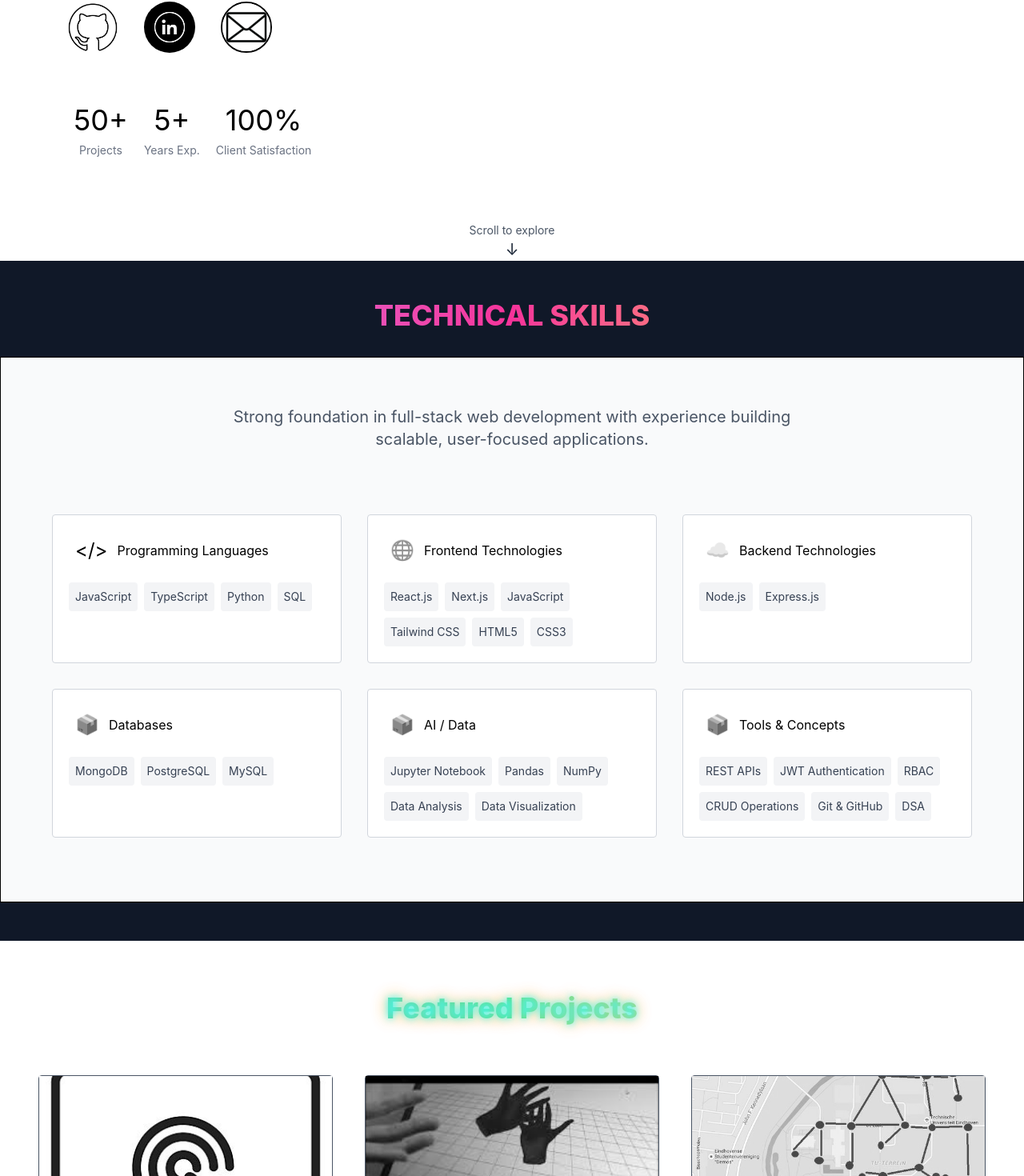
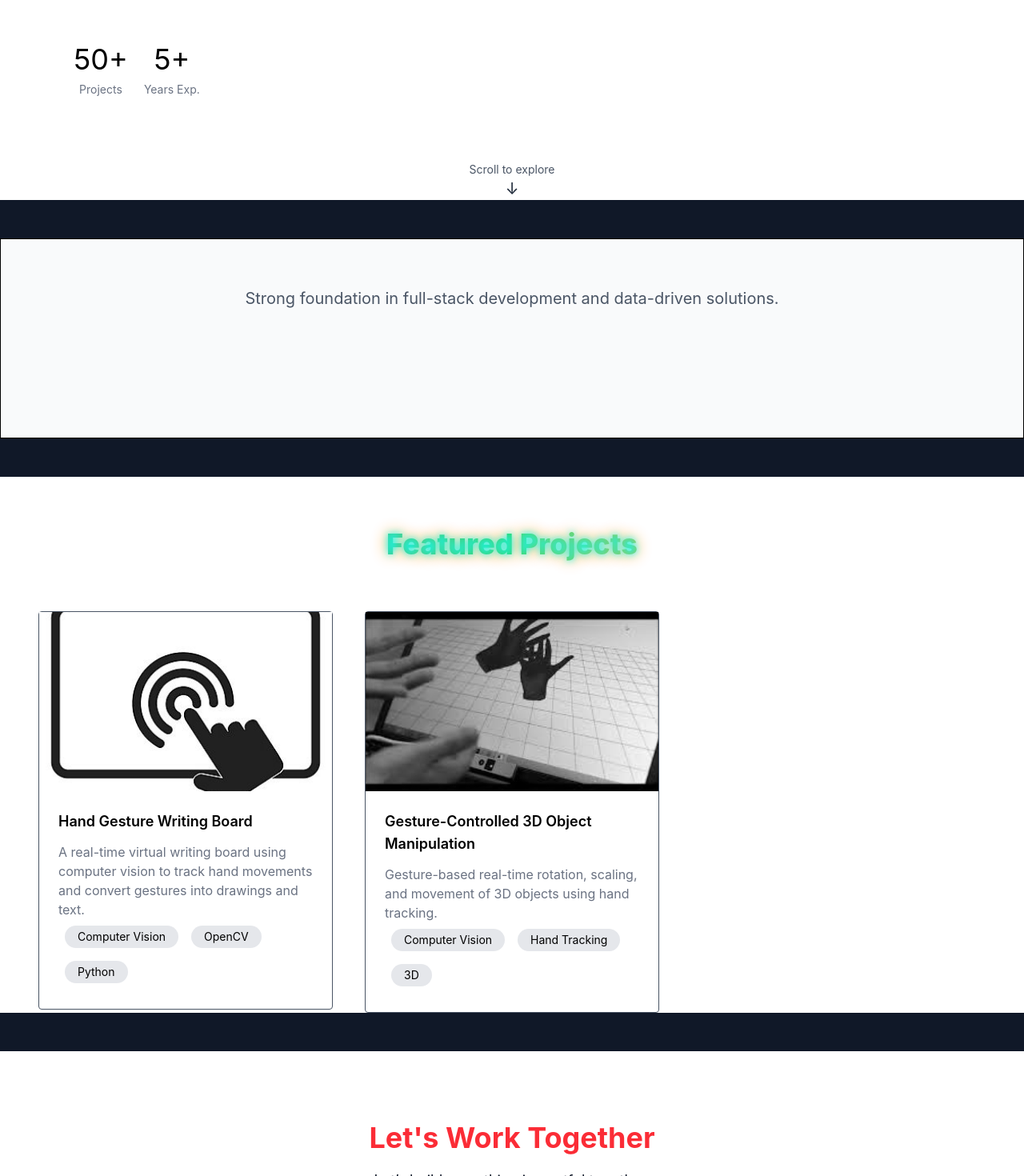
Before and after one commit to SurazKhati/Portfolio, a Next.js app: page / in a window 1280 px wide. Shown: the part 672-2142 px from the top of the page at 80% size. Built offline with nearby package versions, Linux system fonts and the light colour scheme.

Commit message:
rewriting

```diff
--- a/app/page.tsx
+++ b/app/page.tsx
@@ -1,10 +1,11 @@
 import { Navbar } from "../components/navbar";
 import { HeroSection } from "@/components/herosection";
+import { TechnicalSkills } from "@/components/technicalskills";
+import { SelfFeatured } from "@/components/selfFeatured";
+import { Selfcontacts } from "@/components/selfcontacts";
 import { Footer } from "@/components/footer";
-import { TechnicalSkills } from "@/components/technicalskills";
-import { Selfcontacts } from "@/components/selfcontacts";
-import { SelfFeatured, Project } from "@/components/selfFeatured";
 import { Scroll } from "@/components/scroll";
+import type { Project } from "@/components/selfFeatured";
 
 export default function Home() {
   const projects: Project[] = [
@@ -12,166 +13,74 @@ export default function Home() {
       id: 1,
       title: "Hand Gesture Writing Board",
       description:
-        "A real-time virtual writing board that uses computer vision to track hand movements and convert gestures into drawings and text, enabling touch-free interaction.",
+        "A real-time virtual writing board using computer vision to track hand movements and convert gestures into drawings and text.",
       image: "/board.jpg",
-      tags: ["Computer Vision", "OpenCV", "Python", "Hand Tracking", "Real-Time Processing"],
+      tags: ["Computer Vision", "OpenCV", "Python"],
     },
     {
       id: 2,
       title: "Gesture-Controlled 3D Object Manipulation",
       description:
-        "A computer vision–based system that maps hand gestures to real-time transformations of a 3D object, enabling gesture-based rotation, scaling, and movement without physical controllers.",
+        "Gesture-based real-time rotation, scaling, and movement of 3D objects using hand tracking.",
       image: "/3d.png",
-      tags: ["Computer Vision", "Hand Tracking", "3D Transformation", "Real-Time Interaction", "Python"],
-    },
-    {
-      id: 3,
-      title: "Lalitpur Shortest Path Visualizer (Dijkstra)",
-      description:
-        "An interactive visualization of Dijkstra's algorithm applied to Lalitpur's road network, allowing users to select source and destination points and observe shortest-path computation step by step.",
-      image: "/maps.jpg",
-      tags: ["Data Structures & Algorithms", "Dijkstra's Algorithm", "Graph Theory", "Pathfinding", "Visualization"],
-    },
-    {
-      id: 4,
-      title: "Advanced UI & Frontend Clones",
-      description:
-        "High-fidelity clones of modern web interfaces with a strong focus on responsiveness, smooth animations, reusable components, and clean frontend architecture.",
-      image: "/ui.png",
-      tags: ["React.js", "Next.js", "TypeScript", "Tailwind CSS", "Frontend Development"],
-    },
-    {
-      id: 5,
-      title: "Full-Stack E-Commerce Clone",
-      description:
-        "A full-stack e-commerce application featuring product listings, cart management, user authentication, and order flow, designed to replicate real-world online shopping experiences.",
-      image: "/ecommerce.png",
-      tags: ["React.js", "Node.js", "Express", "MongoDB", "Authentication", "REST APIs"],
-    },
-    {
-      id: 6,
-      title: "Multi-User Advanced CRUD System",
-      description:
-        "A role-based multi-user CRUD application with authentication and authorization, enabling secure creation, updating, and management of data for different user roles.",
-      image: "/crud.png",
-      tags: ["CRUD Operations", "Role-Based Access Control", "JWT Authentication", "React.js", "Node.js", "MongoDB"],
+      tags: ["Computer Vision", "Hand Tracking", "3D"],
     },
   ];
 
   return (
     <div className="w-full">
-      {/* Navbar */}
       <Navbar
         title="Suraj Khati"
         options={["Home", "Skills", "Projects", "Contacts"]}
       />
 
-      {/* Home Section */}
-      <section id="Home" className="w-full overflow-x-hidden">
+      <section id="Home">
         <HeroSection
+          title={
+            <span className="bg-gradient-to-r from-purple-400 via-pink-500 to-blue-500 bg-clip-text text-transparent font-bold text-5xl md:text-7xl">
+              Hello, I&apos;m Suraj Khati
+            </span>
+          }
+          subtext="Junior Software Engineer | MERN | AI/ML"
+          description="Building scalable full-stack and AI-powered applications."
+          image="/pp.png"
+          batchtxt=""
           stats={[
             { value: "50+", label: "Projects" },
             { value: "5+", label: "Years Exp." },
-            { value: "100%", label: "Client Satisfaction" },
           ]}
-          batchtxt=""
-          title={
-            <span className="bg-gradient-to-r from-purple-400 via-pink-500 to-blue-500 bg-clip-text text-transparent font-bold text-5xl md:text-7xl lg:text-8xl">
-              Hello, I'm Suraj Khati
-            </span>
-          }
-          subtext="Junior Software Engineer | MERN Stack Developer | AI/ML Enthusiast"
-          description="Specializing in full-stack MERN development and AI/ML-driven solutions that create scalable, impactful digital products."
-          image="/pp.png"
         />
         <Scroll />
       </section>
 
-      {/* Skills Section */}
       <section id="Skills" className="py-12 bg-gray-900">
-        <h2 className="text-4xl font-extrabold text-transparent bg-clip-text bg-gradient-to-r from-purple-400 via-pink-500 to-yellow-400 text-center mb-8">
-          TECHNICAL SKILLS
-        </h2>
-
         <TechnicalSkills
           heading=""
-          description="Strong foundation in full-stack web development with experience building scalable, user-focused applications."
-          categories={[
-            {
-              icon: "code",
-              title: "Programming Languages",
-              color: "text-blue-400",
-              skills: ["JavaScript", "TypeScript", "Python", "SQL"],
-            },
-            {
-              icon: "javascript",
-              title: "Frontend Technologies",
-              color: "text-blue-400",
-              skills: ["React.js", "Next.js", "JavaScript", "Tailwind CSS", "HTML5", "CSS3"],
-            },
-            {
-              icon: "backend",
-              title: "Backend Technologies",
-              color: "text-blue-400",
-              skills: ["Node.js", "Express.js"],
-            },
-            {
-              icon: "database",
-              title: "Databases",
-              color: "text-blue-400",
-              skills: ["MongoDB", "PostgreSQL", "MySQL"],
-            },
-            {
-              icon: "ai",
-              title: "AI / Data",
-              color: "text-blue-400",
-              skills: ["Jupyter Notebook", "Pandas", "NumPy", "Data Analysis", "Data Visualization"],
-            },
-            {
-              icon: "tools",
-              title: "Tools & Concepts",
-              color: "text-blue-400",
-              skills: [
-                "REST APIs",
-                "JWT Authentication",
-                "RBAC",
-                "CRUD Operations",
-                "Git & GitHub",
-                "DSA",
-              ],
-            },
-          ]}
+          description="Strong foundation in full-stack development and data-driven solutions."
+          categories={[]}
         />
       </section>
 
-      {/* Projects Section */}
       <section id="Projects">
         <SelfFeatured projects={projects} />
       </section>
 
-      {/* Contacts Section */}
       <section id="Contacts" className="py-12 bg-gray-900">
         <Selfcontacts
           heading={
-            <span
-              className="block text-4xl font-extrabold text-center mb-6 text-red-500"
-              style={{
-                textShadow: "0 0 10px #ff0000, 0 0 20px #ff4d4d",
-              }}
-            >
-              Let's Work Together
+            <span className="text-4xl font-bold text-red-500">
+              Let&apos;s Work Together
             </span>
           }
-          description="Ready to build scalable, intelligent applications? Let's collaborate — combining full-stack development and AI/ML to achieve your project goals."
+          description="Let’s build something impactful together."
           contactInfo={{
             email: "surazkhati135@gmail.com",
             phone: "+977-9864638141",
-            location: "Available for Remote Work | Kathmandu, Nepal",
+            location: "Kathmandu, Nepal (Remote)",
           }}
         />
       </section>
 
-      {/* Footer */}
       <Footer />
     </div>
   );
```
